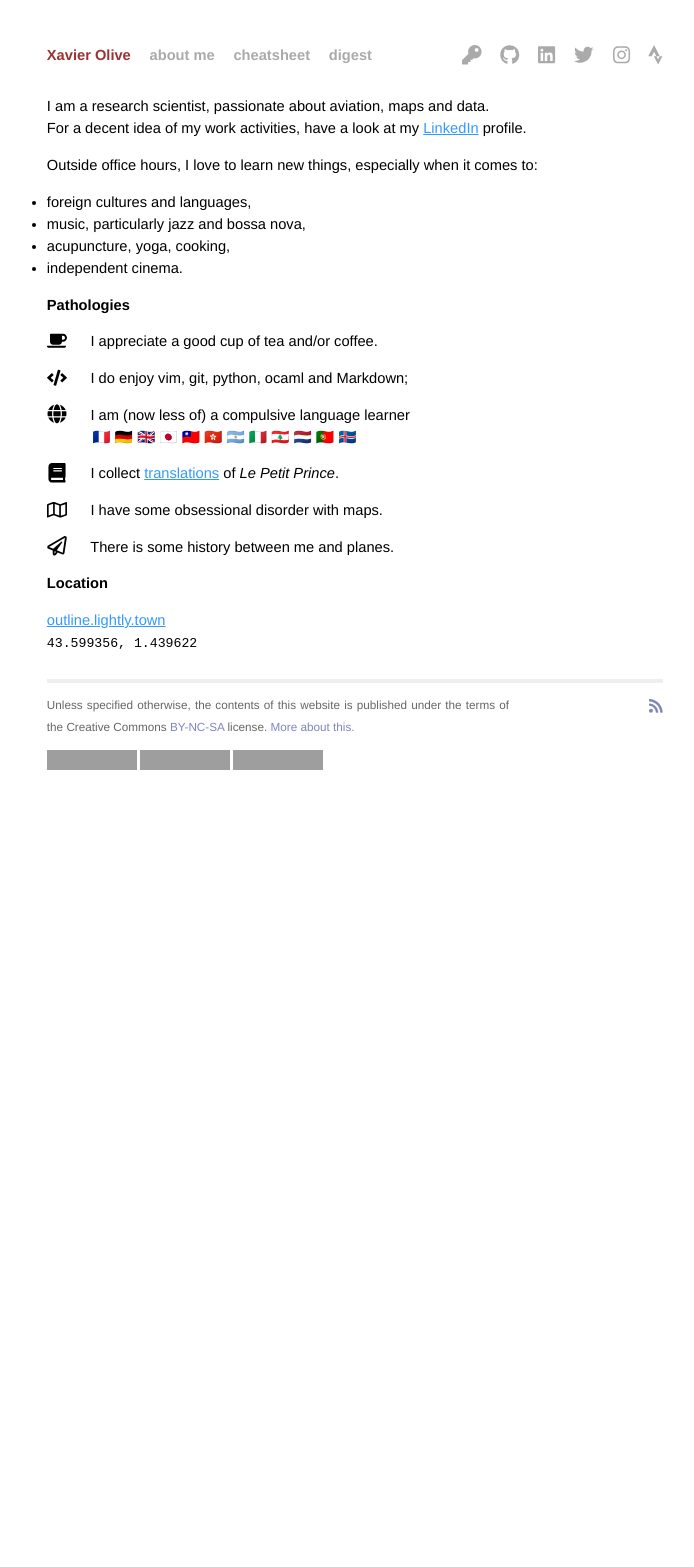
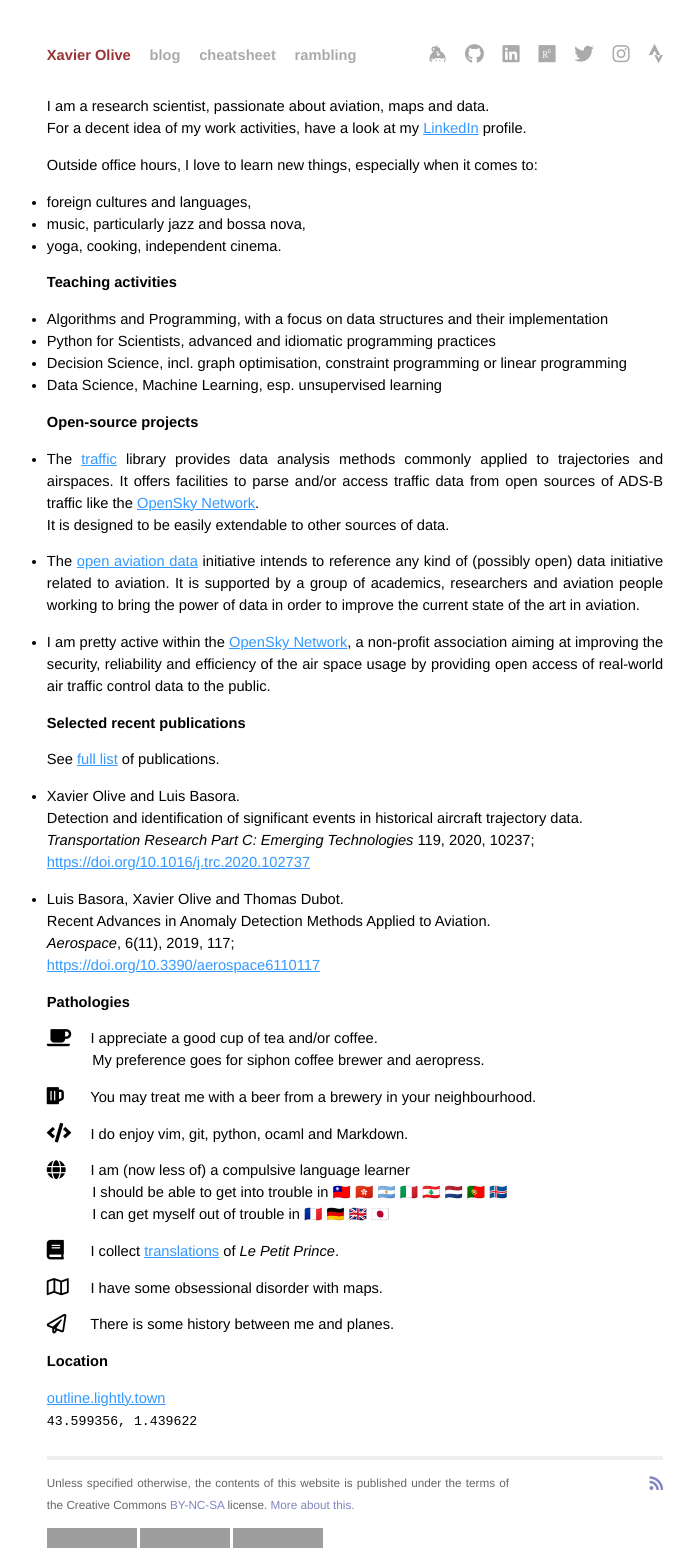
Before and after one commit to xoolive/xoolive.github.io, a Jekyll site: the page built from _pages/about-me.md, in a window 1280 px wide. Shown: the whole page, without its empty margins (285-979 px from the left). Built offline with Jekyll 4.4.1, drawn with Linux system fonts in a browser that asks for light colours; nearby versions of some CDN libraries; before the commit the page ends 944 px from its top, so only the background shows below that; grey boxes are pictures that could not be loaded.

Commit message:
big update

```diff
--- a/_layouts/default.html
+++ b/_layouts/default.html
@@ -27,8 +27,10 @@
    <link rel="stylesheet" href="/css/print.css" type="text/css" media="print" />
 
    <!-- Social network logos -->
-<!--    <link rel="stylesheet" href="https://maxcdn.bootstrapcdn.com/font-awesome/4.4.0/css/font-awesome.min.css" /> -->
+<!--    <link rel="stylesheet" href="https://maxcdn.bootstrapcdn.com/font-awesome/4.4.0/css/font-awesome.min.css" />
    <script defer src="https://use.fontawesome.com/releases/v5.0.2/js/all.js"/>
+       -->
+      <link rel="stylesheet" href="https://use.fontawesome.com/releases/v5.14.0/css/all.css">
 
    <!-- In case you need some equations -->
    <script type="text/javascript"
@@ -42,18 +44,21 @@
 <div class="site">
   <div class="title">
     <a href="/">Xavier Olive</a>
-    <a class="extra" href="/about-me/">about me</a>
+    <a class="extra" href="/blog/">blog</a>
     <a class="extra" href="/cheatsheet/">cheatsheet</a>
-    <a class="extra" href="/digest/">digest</a>
+    <a class="extra" href="/rambling/">rambling</a>
     <div class="social">
     <a class="extra" href="https://keybase.io/xoolive">
-        <i class="fas fa-key fa-lg"></i>
+        <i class="fab fa-keybase fa-lg"></i>
     </a>
     <a class="extra" href="https://github.com/xoolive">
         <i class="fab fa-github fa-lg"></i>
     </a>
     <a class="extra" href="https://linkedin.com/in/xoolive">
         <i class="fab fa-linkedin fa-lg"></i>
+    </a>
+    <a class="extra" href="https://www.researchgate.net/profile/Xavier_Olive2">
+        <i class="fab fa-researchgate fa-lg"></i>
     </a>
     <a class="extra" href="https://twitter.com/x00live">
         <i class="fab fa-twitter fa-lg"></i>
--- a/_pages/about-me.md
+++ b/_pages/about-me.md
@@ -1,7 +1,7 @@
 ---
 layout: default
-title: About me
-permalink: /about-me/
+title: Xavier Olive
+permalink: /
 ---
 
 I am a research scientist, passionate about aviation, maps and data.
@@ -11,24 +11,68 @@ Outside office hours, I love to learn new things, especially when it comes to:
 
   - foreign cultures and languages,
   - music, particularly jazz and bossa nova,
-  - acupuncture, yoga, cooking,
-  - independent cinema.
+  - yoga, cooking, independent cinema.
 
+# Teaching activities
+
+- Algorithms and Programming, with a focus on data structures and their
+    implementation
+- Python for Scientists, advanced and idiomatic programming practices
+- Decision Science, incl. graph optimisation, constraint programming or linear
+    programming
+- Data Science, Machine Learning, esp. unsupervised learning
+
+# Open-source projects
+
+
+- The [traffic](https://traffic-viz.github.io/) library provides data
+analysis methods commonly applied to trajectories and airspaces. It offers
+facilities to parse and/or access traffic data from open sources of ADS-B
+traffic like the [OpenSky Network](https://opensky-network.org/).
+It is designed to be easily extendable to other sources of data.
+
+- The [open aviation data](https://atmdata.github.io/) initiative intends to
+reference any kind of (possibly open) data initiative related to aviation. It is
+supported by a group of academics, researchers and aviation people working to
+bring the power of data in order to improve the current state of the art in
+aviation.
+
+- I am pretty active within the [OpenSky Network](https://opensky-network.org/),
+a non-profit association aiming at improving the security, reliability and
+efficiency of the air space usage by providing open access of real-world air
+traffic control data to the public.
+
+# Selected recent publications
+
+See [full list](/publications/) of publications.
+
+- Xavier Olive and Luis Basora.
+  Detection and identification of significant events in historical aircraft trajectory data.
+  *Transportation Research Part C: Emerging Technologies* 119, 2020, 10237;
+  [https://doi.org/10.1016/j.trc.2020.102737](https://doi.org/10.1016/j.trc.2020.102737)
+
+- Luis Basora, Xavier Olive and Thomas Dubot.
+  Recent Advances in Anomaly Detection Methods Applied to Aviation.
+  *Aerospace*, 6(11), 2019, 117;
+  [https://doi.org/10.3390/aerospace6110117](https://doi.org/10.3390/aerospace6110117)
 
 # Pathologies
 
 
 <i class="fas fa-coffee fa-lg" style="margin-right: 1em; width: 15pt"></i>
 I appreciate a good cup of tea and/or coffee.
+<i style="margin-right: 34pt"></i>My preference goes for siphon coffee brewer and aeropress.
+
+<i class="fas fa-beer fa-lg" style="margin-right: 1em; width: 15pt"></i>
+You may treat me with a beer from a brewery in your neighbourhood.
 
 <i class="fas fa-code fa-lg" style="margin-right: 1em; width: 15pt"></i>
-I do enjoy vim, git, python, ocaml and Markdown;
+I do enjoy vim, git, python, ocaml and Markdown.
 
 <i class="fas fa-globe fa-lg" style="margin-right: 1em; width: 15pt"></i>
 I am (now less of) a compulsive language learner
-<i style="margin-right: 34pt"></i>🇫🇷 🇩🇪 🇬🇧 🇯🇵 🇹🇼 🇭🇰 🇦🇷 🇮🇹 🇱🇧 🇳🇱 🇵🇹 🇮🇸
-
-
+<i style="margin-right: 34pt"></i>I should be able to get into trouble in 🇹🇼 🇭🇰 🇦🇷 🇮🇹 🇱🇧 🇳🇱 🇵🇹 🇮🇸
+<i style="margin-right: 34pt"></i>I can get myself out of trouble in 🇫🇷 🇩🇪 🇬🇧 🇯🇵
 
 <i class="fas fa-book fa-lg" style="margin-right: 1em; width: 15pt"></i>
 I collect [translations](/le-petit-prince) of *Le Petit Prince*.
```
Also changed, not shown: _pages/blog.html (added, +24 -0 lines), _pages/index.html (deleted, +0 -47 lines), _pages/publications.md (added, +97 -0 lines), _pages/rambling.html (added, +21 -0 lines).
